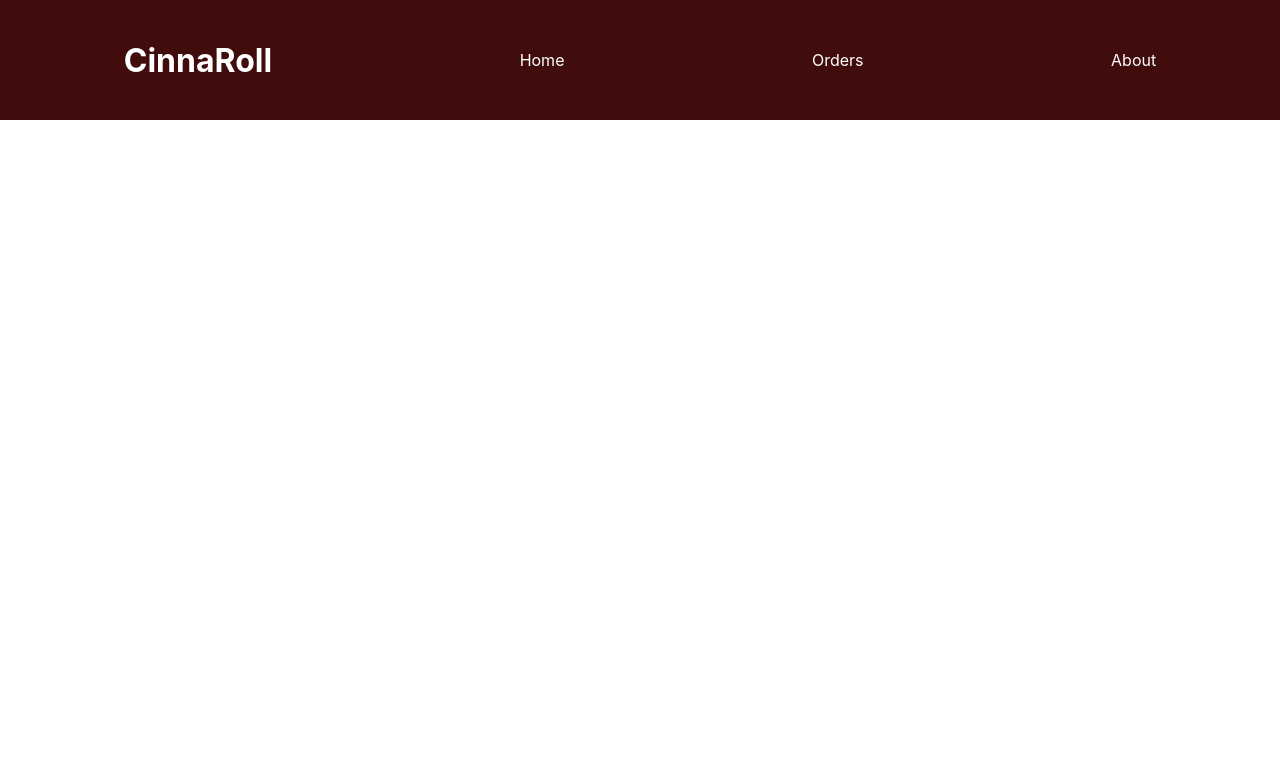
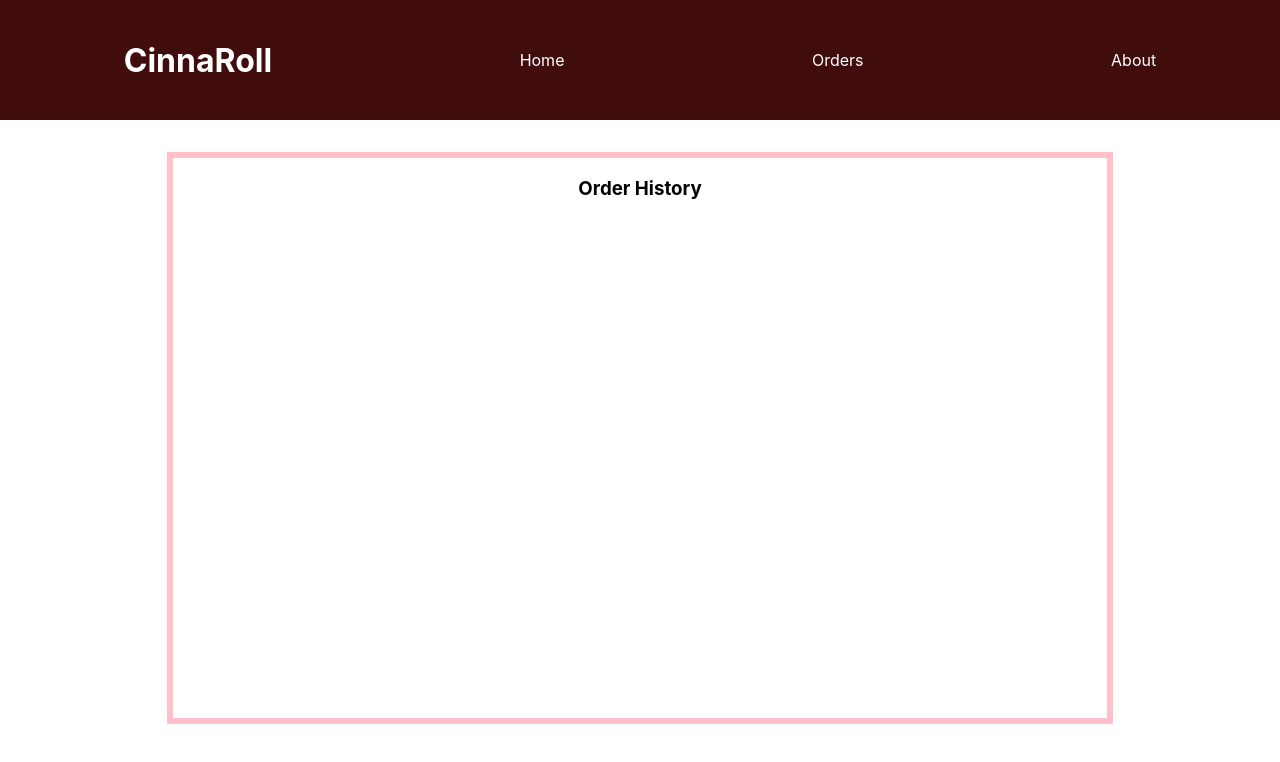
Before and after one commit to masonwaller/cinnamon, a React (Create React App) app: page /orders in a window 1280 px wide. Shown: the top 762 px of the page. Built offline with nearby package versions, Linux system fonts and the light colour scheme.

Commit message:
Order history page is up

```diff
--- a/src/App.css
+++ b/src/App.css
@@ -34,3 +34,16 @@
   flex-direction: row;
   justify-content: space-around;
 }
+
+.orders {
+  height: 70vh;
+  width: 70vw;
+  margin-top: 2.5vw;
+  border: 0.5vw solid pink;
+  padding-left: 1.5vw;
+  padding-right: 1.5vw;
+}
+
+.h3 {
+  text-align: center;
+}
--- a/src/components/Orders.js
+++ b/src/components/Orders.js
@@ -1,5 +1,12 @@
 import React from "react";
+import "../App.css";
 
 export default function Orders() {
-  return <div></div>;
+  return (
+    <div className="maindiv">
+      <div className="orders">
+        <h3 className="h3">Order History</h3>
+      </div>
+    </div>
+  );
 }
```
